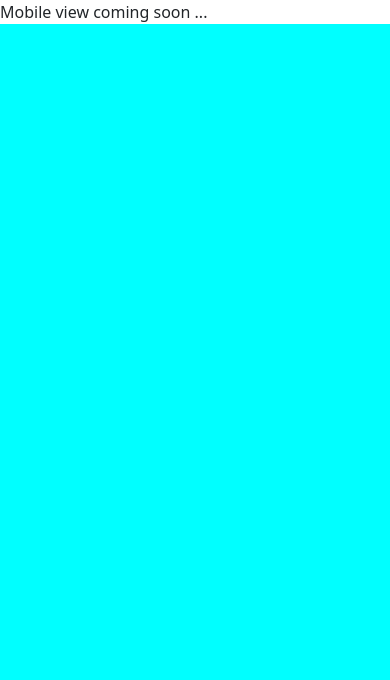
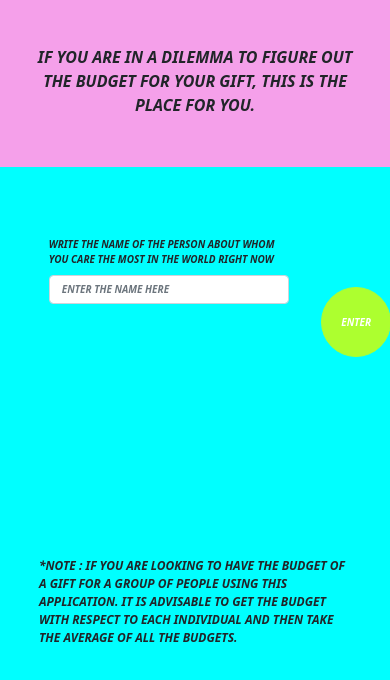
Before and after one commit to BitanSarkar/gift-budget-solver, a React (Create React App) app: page / in a window 390 px wide. Shown: the top 680 px of the page. Built offline with nearby package versions, Linux system fonts and the light colour scheme; a web font is replaced by a local one.

Commit message:
feat : mobile view added

```diff
--- a/src/components/DesktopView1.js
+++ b/src/components/DesktopView1.js
@@ -11,8 +11,6 @@ const DesktopView1 = () => {
         cookies.set("fav",event.target[0].value.toUpperCase())
         history.push("/budget-finder");
     }
-    cookies.set('myCat', 'Pacman', { path: '/' });
-    console.log(cookies.get('myCat')); // Pacman
     return (
         <div className="d1body">
             <div className="jumbo">
--- a/src/components/DesktopView2.js
+++ b/src/components/DesktopView2.js
@@ -21,7 +21,7 @@ const DesktopView2= () => {
         const inc = parseFloat(disp?event.target[3].value:event.target[2].value);
         const bare = parseFloat(disp?event.target[4].value:event.target[3].value);
         console.log(rel,evn,inc,bare)
-        const bud = Math.round((Math.sqrt(inc)*rel*evn*13.6 + bare)*100)/100;
+        const bud = Math.round((Math.sqrt(inc)*rel*rel*evn*13.6 + bare)*100)/100;
         const res = Math.min(bud, Math.round((0.25*inc)*100)/100);
         setBudget("Rs " + res);
     }
--- /dev/null
+++ b/src/components/MobileView1.css
@@ -0,0 +1,62 @@
+.d1body_m {
+    background-color: aqua;
+    width: 100%;
+    align-items: center;
+    justify-content: center;
+}
+
+.d1body_m .jumbo_m {
+    background-color: rgb(245, 160, 234);
+    text-align: center;
+    padding-top: 45px;
+    padding-bottom: 50px;
+    font-size: 16px;
+    padding-left: 7%;
+    padding-right: 7%;
+    font-style: italic;
+    font-weight: bolder;
+    text-transform: uppercase;
+}
+
+.d1body_m .formIO_m {
+    padding-top: 70px;
+    width: 75%;
+    margin: auto;
+    padding-bottom: 150px;
+}
+
+.d1body_m .formIO_m .row .col-10 .text2_m {
+    font-size: 10px;
+    font-style: italic;
+    font-weight: bolder;
+    text-transform: uppercase;
+}
+
+.d1body_m .formIO_m .row .col-10 .text3_m {
+    font-size: 10px;
+    font-style: italic;
+    font-weight: bolder;
+    text-transform: uppercase;
+}
+
+.d1body_m .formIO_m .row .col-2{
+    padding-left: 10px;
+    margin: auto;
+}
+
+.d1body_m .formIO_m .row .col-2 .text4_m{
+    font-size: 10px;
+    font-style: italic;
+    font-weight: bolder;
+    text-transform: uppercase;
+}
+
+.d1body_m .note_m {
+    width: 80%;
+    margin: auto;
+    font-size: 12px;
+    font-style: italic;
+    font-weight: bolder;
+    text-transform: uppercase;
+    /* padding-bottom: 215px; */
+}
--- a/src/components/MobileView1.js
+++ b/src/components/MobileView1.js
@@ -1,6 +1,39 @@
+import { useHistory } from "react-router";
+import Cookies from "universal-cookie/es6";
+import { text1, text2, text3, text4 } from "../constants";
+import './MobileView1.css';
+
 const MobileView1 = () => {
+    const history = useHistory();
+    const cookies = new Cookies();
+    const handleSubmit = (event) => {
+        event.preventDefault();
+        console.log(event.target[0].value.toUpperCase());
+        cookies.set("fav",event.target[0].value.toUpperCase())
+        history.push("/budget-finder");
+    }
     return (
-        <div>Mobile view coming soon ... </div>
+        <div className="d1body_m">
+            <div className="jumbo_m">
+                {text1}
+            </div>
+            <div className="formIO_m">
+                <form onSubmit={handleSubmit}>
+                    <div className="row">
+                        <div className="col-10">
+                            <label for="tag1" class="form-label text2_m">{text2}</label>
+                            <input type="text" class="form-control text3_m" id="tag1" placeholder="Enter the name here" required="true"/>
+                        </div>
+                        <div className="col-2">
+                        <button type="submit" class="btn btn-success text4_m">{text3}</button>
+                        </div>
+                    </div>
+                </form>
+            </div>
+            <div className="note_m">
+                {text4}
+            </div>
+        </div>
     );
 }
 export default MobileView1;
--- /dev/null
+++ b/src/components/MobileView2.css
@@ -0,0 +1,74 @@
+.d2body_m {
+    background-color: aqua;
+    width: 100%;
+    align-items: center;
+    justify-content: center;
+}
+
+.d2body_m .d2head_m {
+    font-size: 24px;
+    font-style: italic;
+    font-weight: bolder;
+    text-transform: uppercase;
+    padding-left: 20px;
+    padding-top: 15px;
+}
+
+.d2body_m .formIO_m {
+    padding-top: 30px;
+    padding-left: 30px;
+}
+
+.text4_m {
+    margin-top: 50px;
+    margin-left: 35%;
+    margin-bottom: 50px;
+    border-radius: 50%;
+    width: 70px;
+    height: 70px;
+    background-color: greenyellow;
+    border-color: greenyellow;
+}
+
+.q1_m {
+    font-size: 12px;
+    font-style: italic;
+    font-weight: bolder;
+    text-transform: uppercase;
+    width: 80%;
+}
+.q1_mx {
+    font-size: 12px;
+    font-style: italic;
+    font-weight: bolder;
+    text-transform: uppercase;
+    width: 100%;
+}
+
+.extreme_m {
+    margin-right: 0px;
+    margin-left: 95%;
+}
+
+
+.q2_m {
+    padding-top: 20px;
+    font-size: 12px;
+    font-style: italic;
+    font-weight: bolder;
+    text-transform: uppercase;
+    width: 100%;
+}
+
+.q2_m .form-select {
+    width: 70%;
+}
+
+.result_m {
+    font-size: 24px;
+    font-style: italic;
+    font-weight: bolder;
+    text-transform: uppercase;
+    width: 100%;
+    padding-bottom: 30px;
+}
--- a/src/components/MobileView2.js
+++ b/src/components/MobileView2.js
@@ -1,6 +1,92 @@
+import { useState } from 'react';
+import Cookies from 'universal-cookie/es6';
+import { text5, text6, text7, text8, text9, text10, text11, GO, events} from '../constants';
+import './MobileView2.css'
+
 const MobileView2= () => {
+    const [but, setBut] = useState(0);
+    const [disp, setDisp] = useState(false);
+    const [budget, setBudget] = useState("Rs 0.00");
+    const favPerson = new Cookies().get("fav");
+    const handleSubmit = (event) => {
+        event.preventDefault();
+        if(but===1) {
+            window.location.reload();
+            setBut(0);
+            return;
+        }
+        setBut(1);
+        const rel = event.target[0].value/100;
+        const evn = disp?event.target[2].value/100:parseFloat(event.target[1].value);
+        const inc = parseFloat(disp?event.target[3].value:event.target[2].value);
+        const bare = parseFloat(disp?event.target[4].value:event.target[3].value);
+        console.log(rel,evn,inc,bare)
+        const bud = Math.round((Math.sqrt(inc)*rel*rel*evn*13.6 + bare)*100)/100;
+        const res = Math.min(bud, Math.round((0.25*inc)*100)/100);
+        setBudget("Rs " + res);
+    }
+    const changeHandle = (event) => {
+        if(event.target["type"] === "select-one" && event.target.value === ""){
+            setDisp(true);
+        }
+        else if(event.target["type"] === "select-one"){
+            setDisp(false);
+        }
+    }
     return (
-        <div>Mobile view coming soon ... </div>
+        <div className="d2body_m">
+            <div className="d2head_m">{text5}</div>
+                    <div className="formIO_m">
+                    <form onSubmit={handleSubmit} onChange={changeHandle}>
+                            <div>
+                                <div className="q1_m">
+                                    <label for="tag1" class="form-label q1_mx">{text6}</label>
+                                    <div className="extreme_m">{favPerson}</div>
+                                    <input type="range" class="form-range" id="tag1" required="true"/>
+                                    <div className="row">
+                                        <div className="col-1">lowest</div>
+                                        <div className="col-9"></div>
+                                        <div className="col-2">highest</div>
+                                    </div>
+                                </div>
+                                <div className="q2_m">
+                                    <label for="tag2" class="form-label q2_m">{disp?text11:text7}</label>
+                                    <select class="form-select" required="true">
+                                        {events.map(e => <option value={e.value}>{e.name}</option>)}
+                                    </select>
+                                    {disp?<>
+                                        <div className="row">
+                                        <div className="col-9"></div>
+                                        <div className="col-1">100th Birthday</div>
+                                        <div className="col-2"></div>
+                                    </div>
+                                    <input type="range" class="form-range q1_m" id="tag1"  required="true"/>
+                                    <div className="row">
+                                        <div className="col-8"></div>
+                                        <div className="col-1">25th Marriage Anniversary</div>
+                                        <div className="col-3"></div>
+                                    </div></>:<></>}
+                                </div>
+                                <div className="q2_m">
+                                    <label for="tag3" class="form-label q2_m">{text8}</label>
+                                    <input type="number" class="form-control q3" id="tag3" style={{width:"70%"}} required="true"/>
+                                </div>
+                                <div className="q2_m">
+                                    <label for="tag4" class="form-label q2_m">{text9}</label>
+                                    <input type="number" class="form-control q3" id="tag4" style={{width:"70%"}} required="true"/>
+                                </div>
+                            </div>
+                        <button type="submit" class="text4_m">{GO[but]}</button>
+                    </form>
+                {but===1?<div className="">
+                    <div className="result_m">{text10}</div>
+                    <div className="result_m">{budget}</div>
+                </div>
+                :<></>}
+
+            </div>
+
+        </div>
     );
 }
 export default MobileView2;
```
